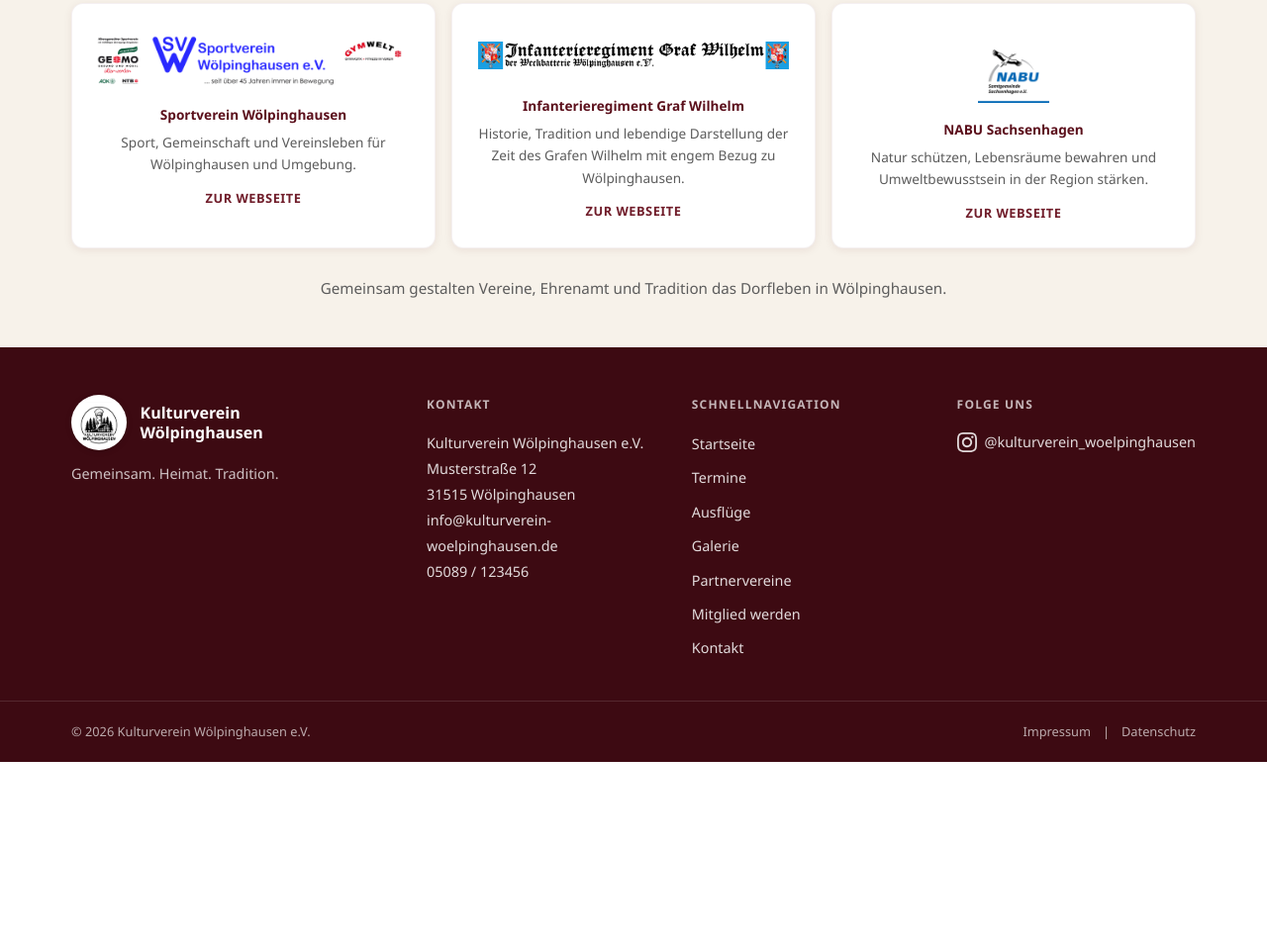
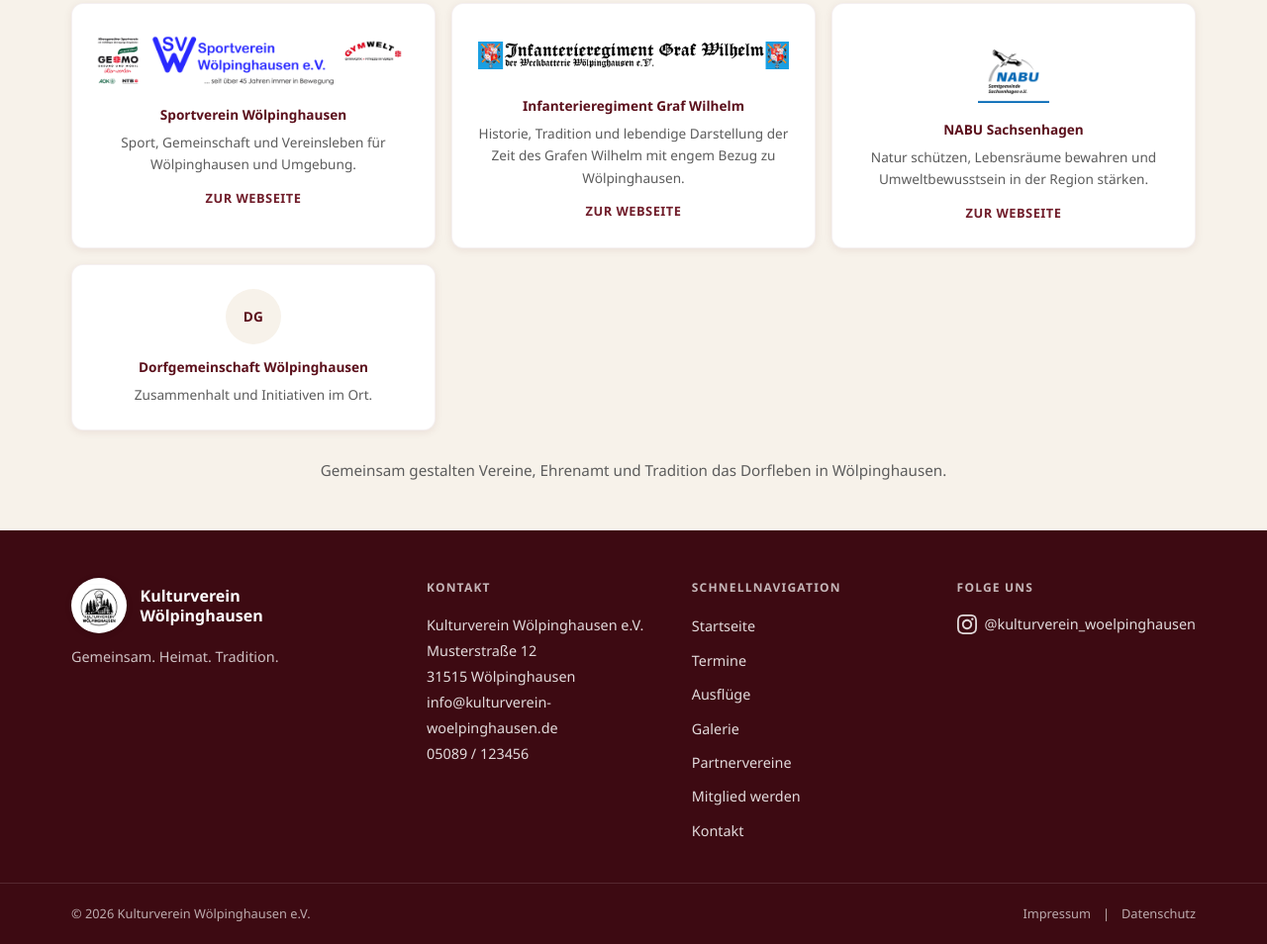
Before and after one commit to svenyh/kulturverein-woelpinghausen, a plain HTML site: page partnervereine.html in a window 1280 px wide. Shown: the part 636-1590 px from the top of the page at 99% size. Before the commit the page ends 1406 px from the top, so only its background shows below. Drawn offline with Linux system fonts and the light colour scheme.

```diff
--- a/partnervereine.html
+++ b/partnervereine.html
@@ -50,6 +50,7 @@
         <a href="https://sportverein-woelpinghausen.de/" class="partner-card" target="_blank" rel="noopener noreferrer"><div class="partner-card__badge partner-card__badge--logo"><img src="images/partner-sportverein-woelpinghausen.png" alt="Logo Sportverein Wölpinghausen" class="partner-card__logo" width="1500" height="254" loading="lazy"></div><h2 class="partner-card__name">Sportverein Wölpinghausen</h2><p style="font-size:0.85rem;color:var(--color-text-muted);margin-top:0.5rem;">Sport, Gemeinschaft und Vereinsleben für Wölpinghausen und Umgebung.</p><span class="preview-link" style="display:inline-block;margin-top:0.75rem;">Zur Webseite</span></a>
         <a href="https://www.ir-graf-wilhelm.de/" class="partner-card" target="_blank" rel="noopener noreferrer"><div class="partner-card__badge partner-card__badge--logo"><img src="images/partner-ir-graf-wilhelm.png" alt="Logo Infanterieregiment Graf Wilhelm" class="partner-card__logo" width="972" height="99" loading="lazy"></div><h2 class="partner-card__name">Infanterieregiment Graf Wilhelm</h2><p style="font-size:0.85rem;color:var(--color-text-muted);margin-top:0.5rem;">Historie, Tradition und lebendige Darstellung der Zeit des Grafen Wilhelm mit engem Bezug zu Wölpinghausen.</p><span class="preview-link" style="display:inline-block;margin-top:0.75rem;">Zur Webseite</span></a>
         <a href="https://www.nabu-sachsenhagen.de/" class="partner-card" target="_blank" rel="noopener noreferrer"><div class="partner-card__badge partner-card__badge--logo"><img src="images/partner-nabu-sachsenhagen.png" alt="Logo NABU Sachsenhagen" class="partner-card__logo" width="160" height="160" loading="lazy"></div><h2 class="partner-card__name">NABU Sachsenhagen</h2><p style="font-size:0.85rem;color:var(--color-text-muted);margin-top:0.5rem;">Natur schützen, Lebensräume bewahren und Umweltbewusstsein in der Region stärken.</p><span class="preview-link" style="display:inline-block;margin-top:0.75rem;">Zur Webseite</span></a>
+        <article class="partner-card"><div class="partner-card__badge">DG</div><h2 class="partner-card__name">Dorfgemeinschaft Wölpinghausen</h2><p style="font-size:0.85rem;color:var(--color-text-muted);margin-top:0.5rem;">Zusammenhalt und Initiativen im Ort.</p></article>
       </div>
       <p class="partners-note">Gemeinsam gestalten Vereine, Ehrenamt und Tradition das Dorfleben in Wölpinghausen.</p>
     </div>
```
